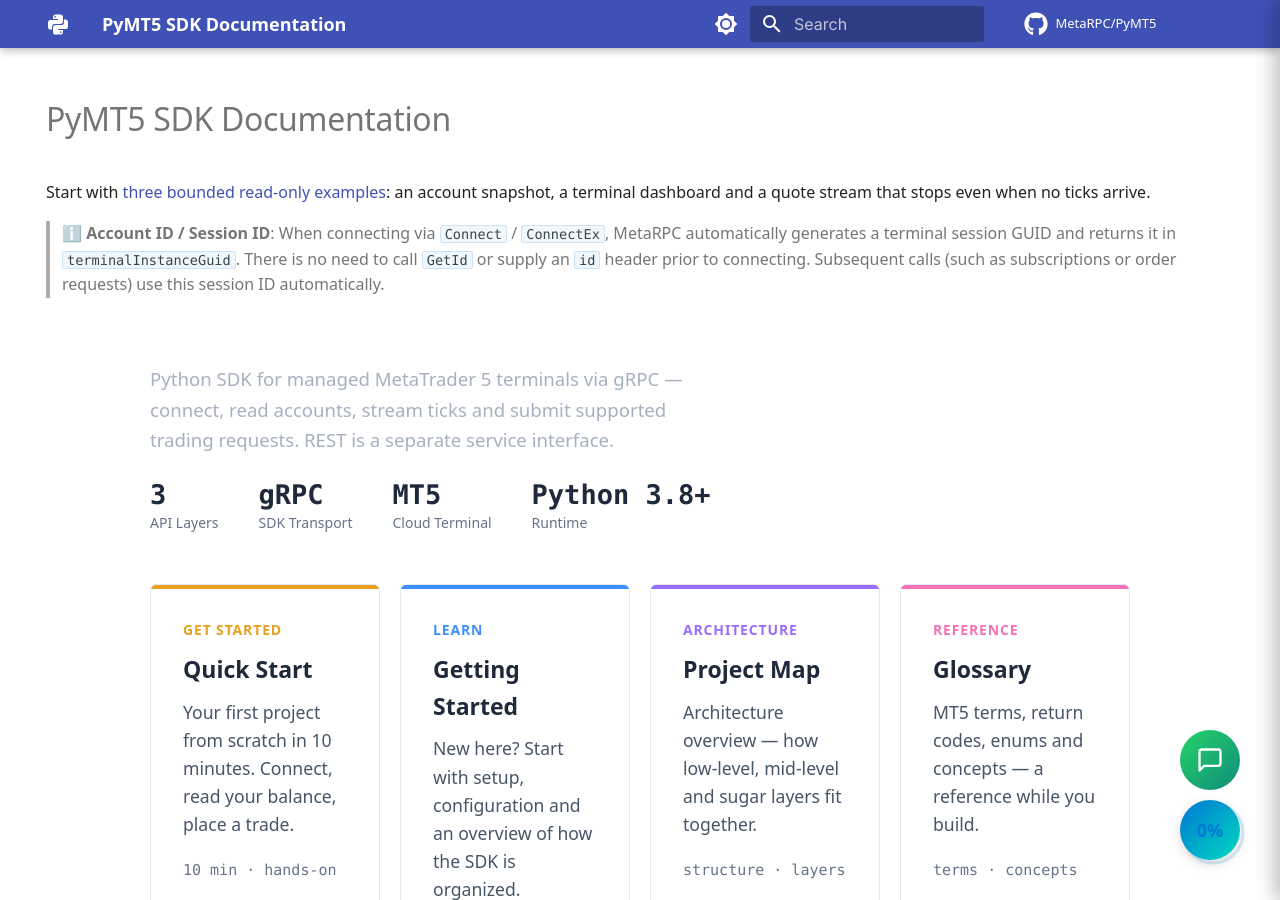
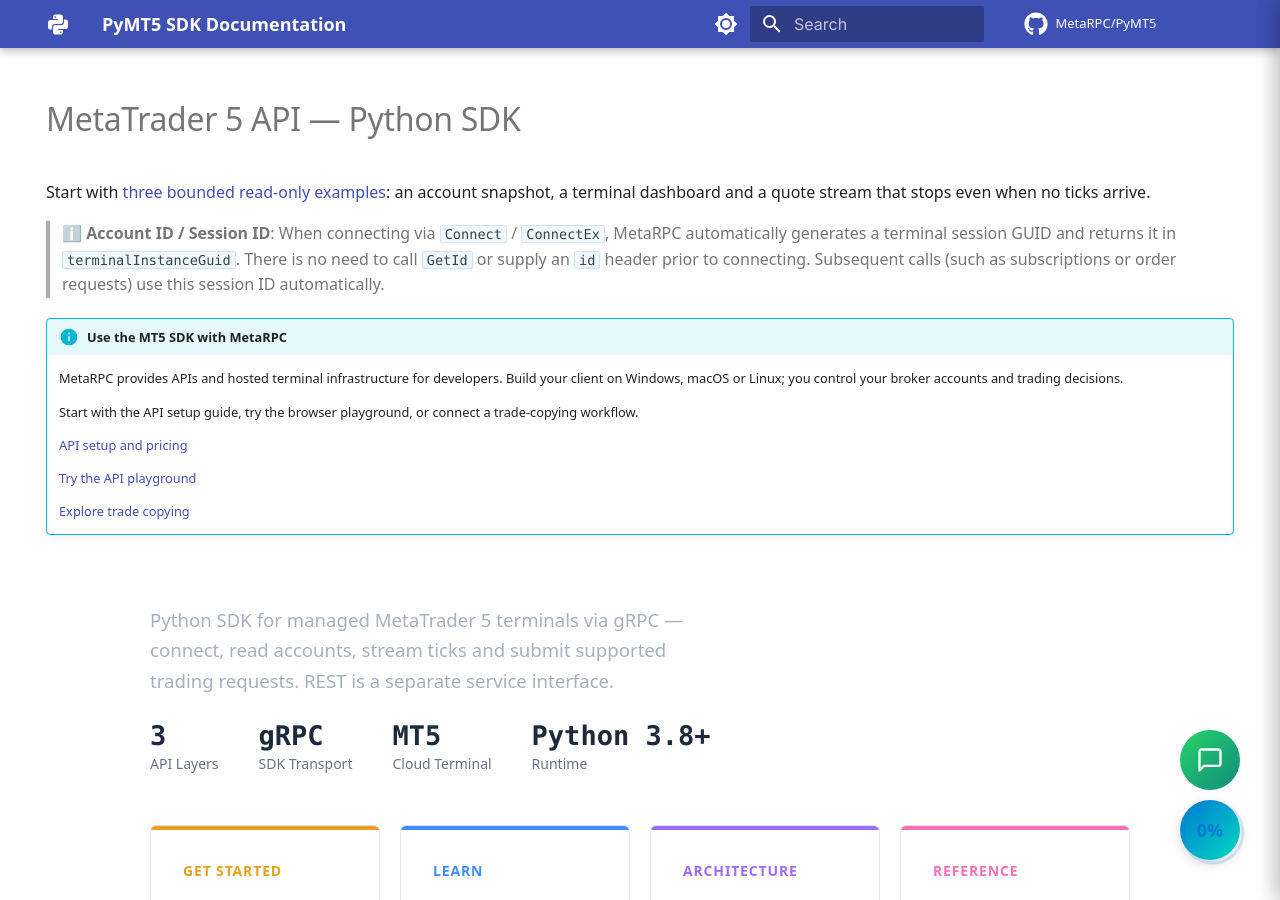
Before and after one commit to MetaRPC/PyMT5, an MkDocs documentation site: the page built from docs/index.md, in a window 1280 px wide and 900 px high. Built offline with MkDocs 1.6.1 and Material for MkDocs 9.7.7, drawn with Linux system fonts in a browser that asks for light colours; comment, search, counter and statistics services are not loaded.

Commit message:
docs: connect SDK discovery to API setup and copier workflows

```diff
--- a/docs/index.md
+++ b/docs/index.md
@@ -1,14 +1,27 @@
 ---
+title: "MetaTrader 5 API — Python SDK"
 hide:
   - navigation
   - toc
 ---
 
-# PyMT5 SDK Documentation
+# MetaTrader 5 API — Python SDK
 
 Start with [three bounded read-only examples](All_Guides/READ_ONLY_EXAMPLES.md): an account snapshot, a terminal dashboard and a quote stream that stops even when no ticks arrive.
 
 > ℹ️ **Account ID / Session ID**: When connecting via `Connect` / `ConnectEx`, MetaRPC automatically generates a terminal session GUID and returns it in `terminalInstanceGuid`. There is no need to call `GetId` or supply an `id` header prior to connecting. Subsequent calls (such as subscriptions or order requests) use this session ID automatically.
+
+!!! info "Use the MT5 SDK with MetaRPC"
+
+    MetaRPC provides APIs and hosted terminal infrastructure for developers. Build your client on Windows, macOS or Linux; you control your broker accounts and trading decisions.
+
+    Start with the API setup guide, try the browser playground, or connect a trade-copying workflow.
+
+    [API setup and pricing](https://mrpc.pro/start/api?lang=en&utm_source=github&utm_medium=referral&utm_campaign=api_sdk_discovery&utm_content=pymt5_setup)
+
+    [Try the API playground](https://mrpc.pro/api?lang=en&utm_source=github&utm_medium=referral&utm_campaign=api_sdk_discovery&utm_content=pymt5_playground#live-code)
+
+    [Explore trade copying](https://mrpc.pro/start/copier?lang=en&utm_source=github&utm_medium=referral&utm_campaign=api_sdk_discovery&utm_content=pymt5_copier)
 
 <div class="hx-wrap" markdown="0">
 
```
